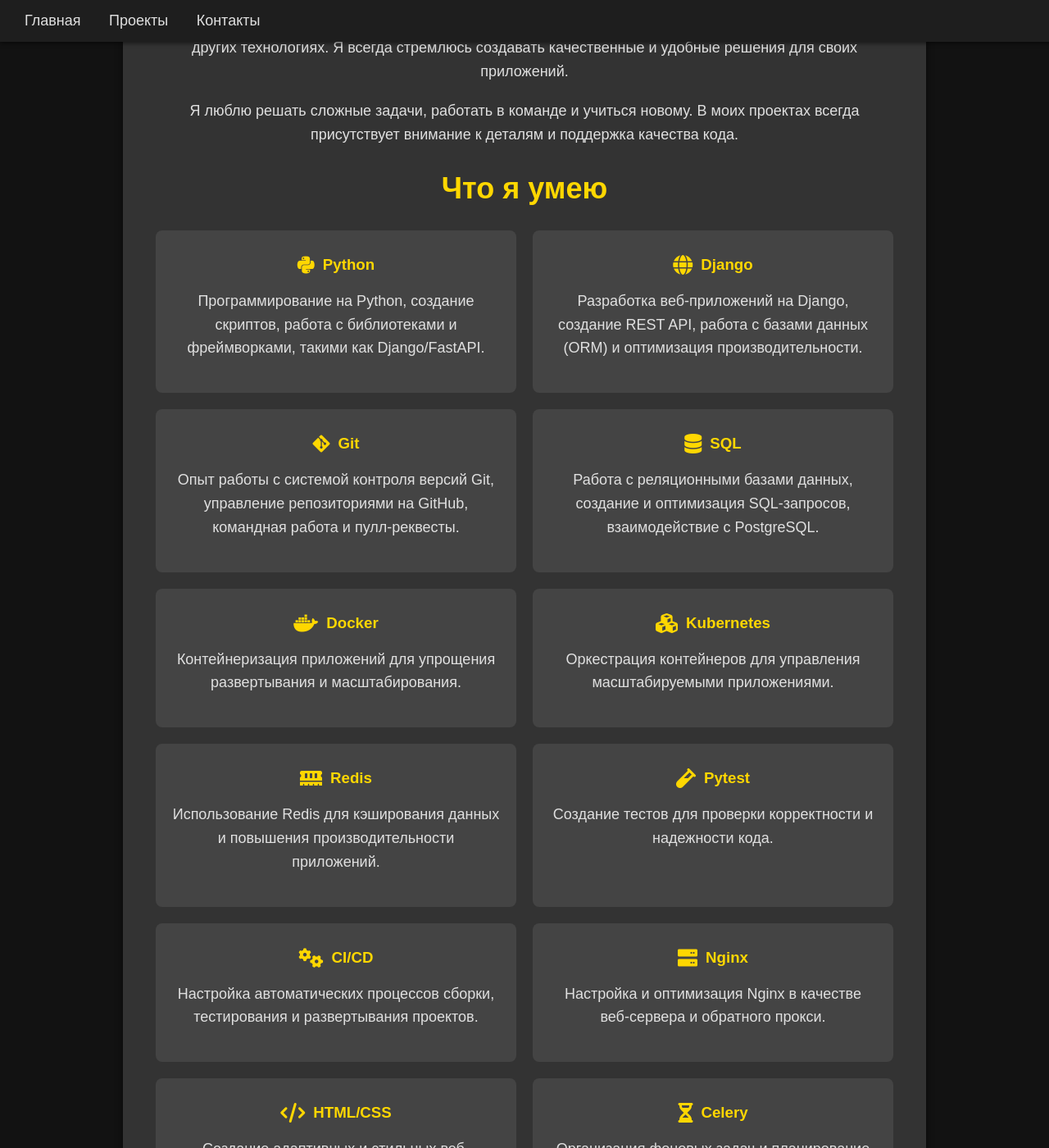
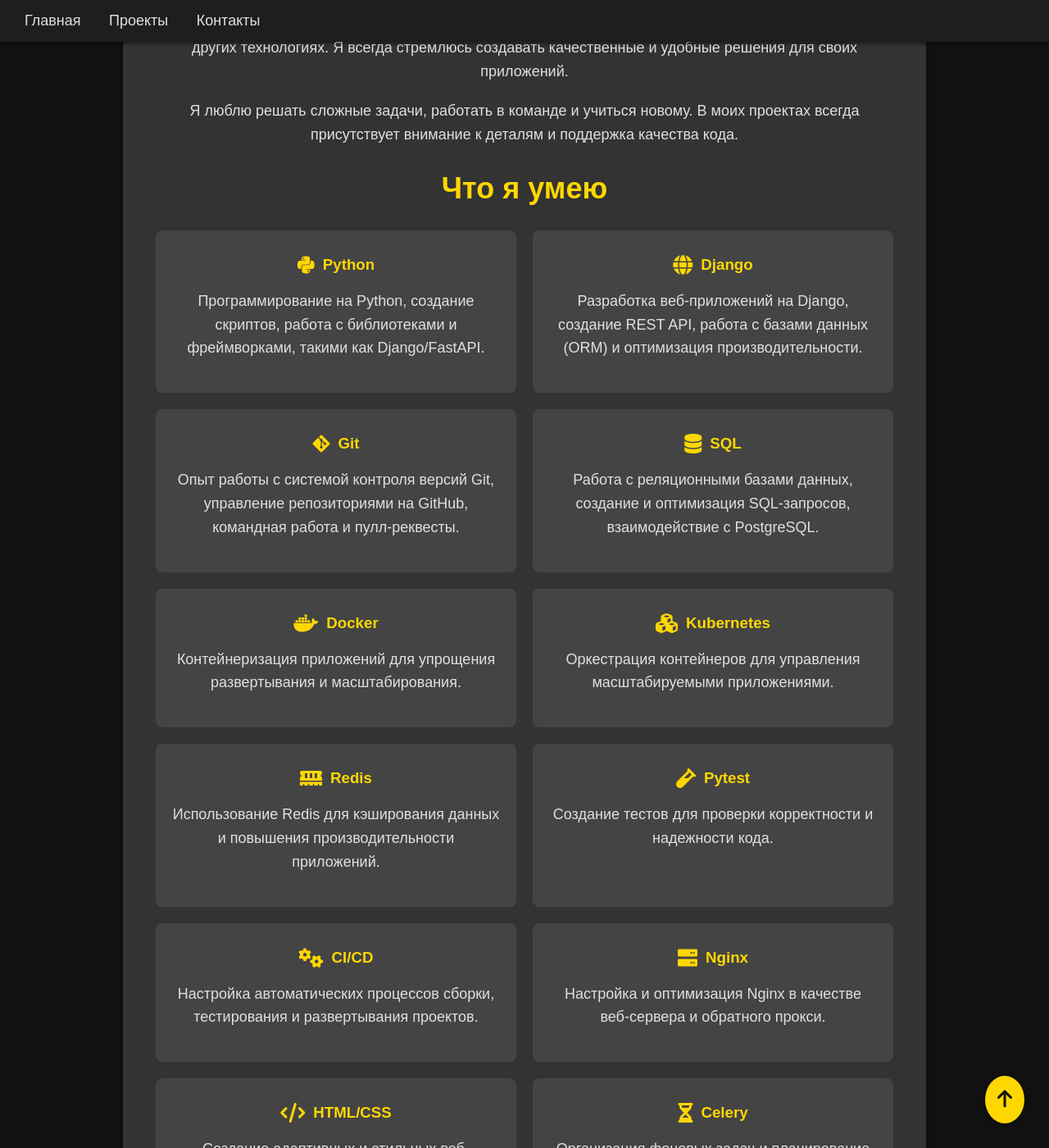
Before and after one commit to Cinzanos/cinzanos.github.io, a Jekyll site: the page built from index.html, in a window 1280 px wide and 1400 px high, scrolled down 552 px. Shown: the whole window at 82% size. Built offline with Jekyll 4.4.1, drawn with Linux system fonts in a browser that asks for light colours.

Commit message:
Добавил стрелку для навигации на главной странице

```diff
--- a/assets/css/styles.css
+++ b/assets/css/styles.css
@@ -299,3 +299,28 @@
   font-family: 'Courier New', monospace; /* Моноширинный шрифт для кода */
   font-size: 14px;
 }
+
+/* Стиль для стрелочки */
+.scroll-to-top {
+  position: fixed;
+  bottom: 30px;
+  right: 30px;
+  background-color: #ffd700;
+  color: #121212;
+  border-radius: 50%;
+  padding: 15px;
+  font-size: 24px;
+  box-shadow: 0 2px 10px rgba(0, 0, 0, 0.5);
+  transition: transform 0.3s ease;
+  text-decoration: none;
+}
+
+.scroll-to-top:hover {
+  transform: translateY(-5px);
+  background-color: #f2a900;
+}
+
+/* Плавная прокрутка страницы */
+html {
+  scroll-behavior: smooth;
+}
--- a/index.html
+++ b/index.html
@@ -3,6 +3,7 @@
 title: Главная
 ---
 
+<div id="top">
 <div class="container">
     <h1 class="fade-in">Добро пожаловать!</h1>
     <p class="fade-in">Здесь вы найдете мои проекты и записи.</p>
@@ -90,4 +91,8 @@
         </div>
       </div>
     </div>
+    <a href="#top" class="scroll-to-top">
+        <i class="fa-solid fa-arrow-up"></i>
+      </a>
 </div>
+</div>
```
